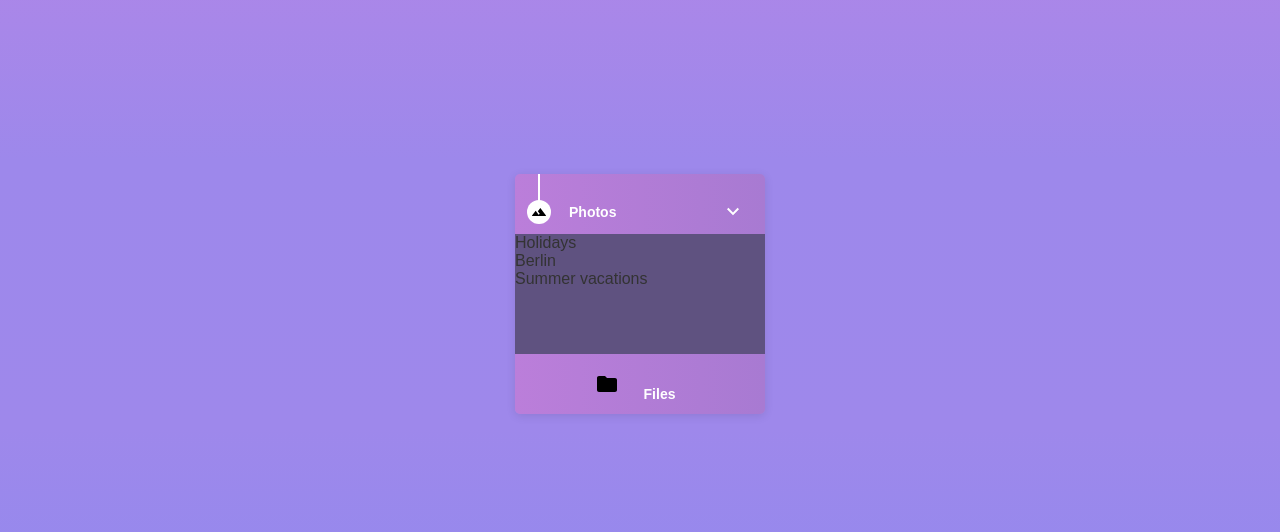
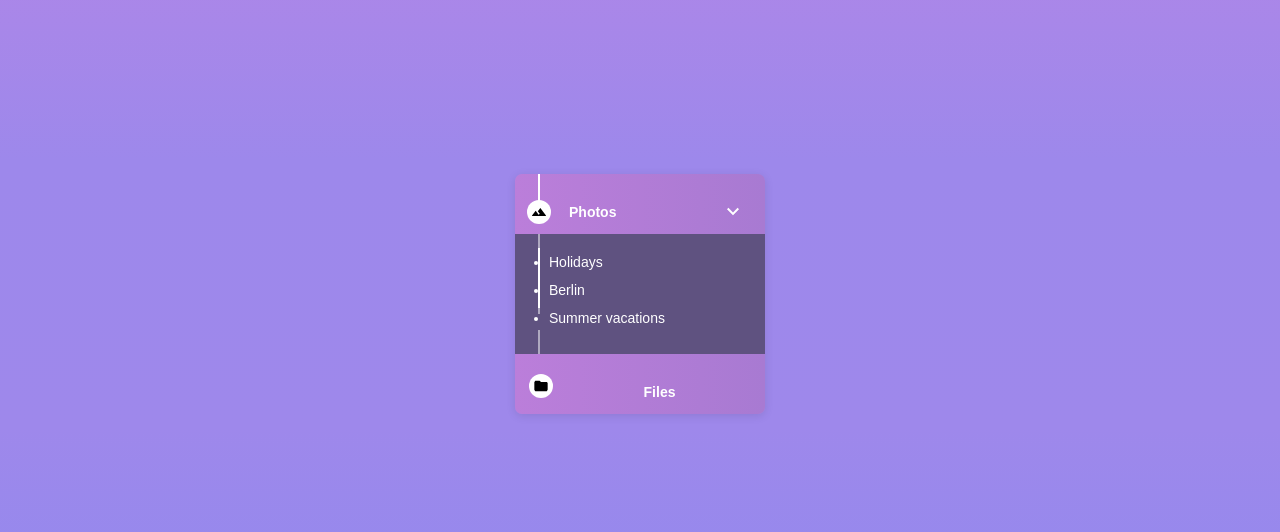
Before and after one commit to Hawa-codes/Loop2-step3, a plain HTML site: page index.html in a window 1280 px wide. Shown: the part 106-638 px from the top of the page. Drawn offline with Linux system fonts and the light colour scheme.

Commit message:
Loop2-step3

```diff
--- a/index.html
+++ b/index.html
@@ -17,15 +17,18 @@
             <img src="./img/arrow.svg" alt="arrow" class="arrow">
         </header>
         <section class="timeline">
-            <div class="vertical-line"></div>
+            <div class="vertical-line-2"></div>
             <ul>
                 <li>Holidays</li>
+                <div class="vertical-line-3"></div>
                 <li>Berlin</li>
+                <div class="vertical-line-4"></div>
                 <li>Summer vacations</li>
             </ul>
+            <div class="vertical-line-5"></div>
         </section>
         <footer>
-            <div class="vertical-line"></div>
+            <div class="vertical-line-6"></div>
             <img src="./img/folder.svg" alt="Files Icon" class="f-icon" />
             <h2>Files</h2>
         </footer>
--- a/style.css
+++ b/style.css
@@ -17,7 +17,7 @@ body {
 
 main {
     padding: 0px;
-    border-radius: 5px;
+    border-radius: 7px;
     box-shadow: 0 2px 10px rgba(0, 0, 0, 0.1);
     width: 250px;
     height: 240px;
@@ -90,6 +90,48 @@ h2 {
     background-color: #5f5280;
 }
 
+ul {
+    font-size: 14px;
+    color: #ffffff;
+    margin-left: 34px;
+    margin-top: 20px;
+}
+
+li{
+    margin-bottom: 12px;
+}
+
+.vertical-line-2, .vertical-line-3, .vertical-line-4, .vertical-line-5 {
+    width: 2px;
+    background-color: #afa9c0;
+    position: absolute;
+    transform: translateX(-50%);
+}
+
+.vertical-line-2 {
+    left: 24px;
+    top: 0px;
+    height: 24px;
+}
+
+.vertical-line-3 {
+    left: 24px;
+    top: 38px;
+    height: 13px;
+}
+
+.vertical-line-4 {
+    left: 24px;
+    top: 67px;
+    height: 13px;
+}
+
+.vertical-line-5 {
+    left: 24px;
+    top: 96px;
+    height: 24px;
+}
+
 footer {
     background: linear-gradient(to right, #bb7eda, #a87ad2);
     width: 100%;
@@ -98,3 +140,33 @@ footer {
     align-items: center;
     justify-content: center;
 }
+
+.vertical-line-6 {
+    width: 2px;
+    height: 60px;
+    background-color: #ffffff;
+    position: absolute;
+    left: 539px;
+    top:  354px;
+    transform: translateX(-50%);
+}
+
+.f-icon {
+    position: relative;
+    z-index: 1;
+    background-color: #fff;
+    padding: 4px;
+    border-radius: 50%;
+    width: 24px;
+    height: 24px;
+    left: -66px;
+    top: 2px;
+    display: flex;
+}
+
+footer h2 {
+    font-size: 14px;
+    color: #ffffff;
+    margin-top: 15px;
+    left: 66px;
+}
```
